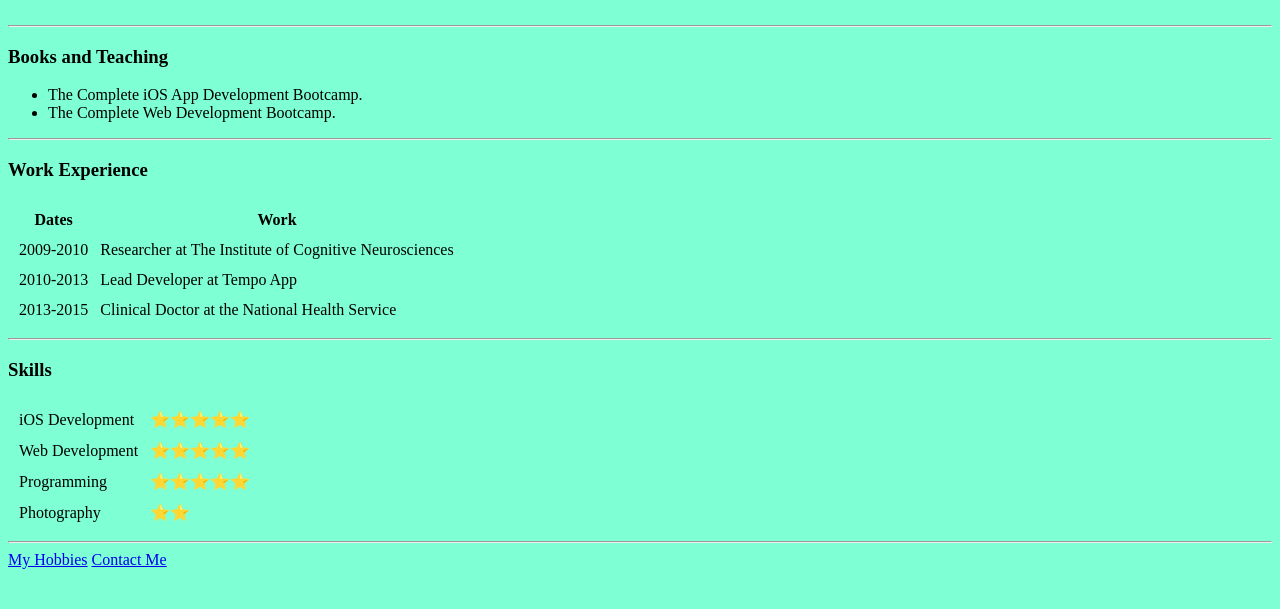
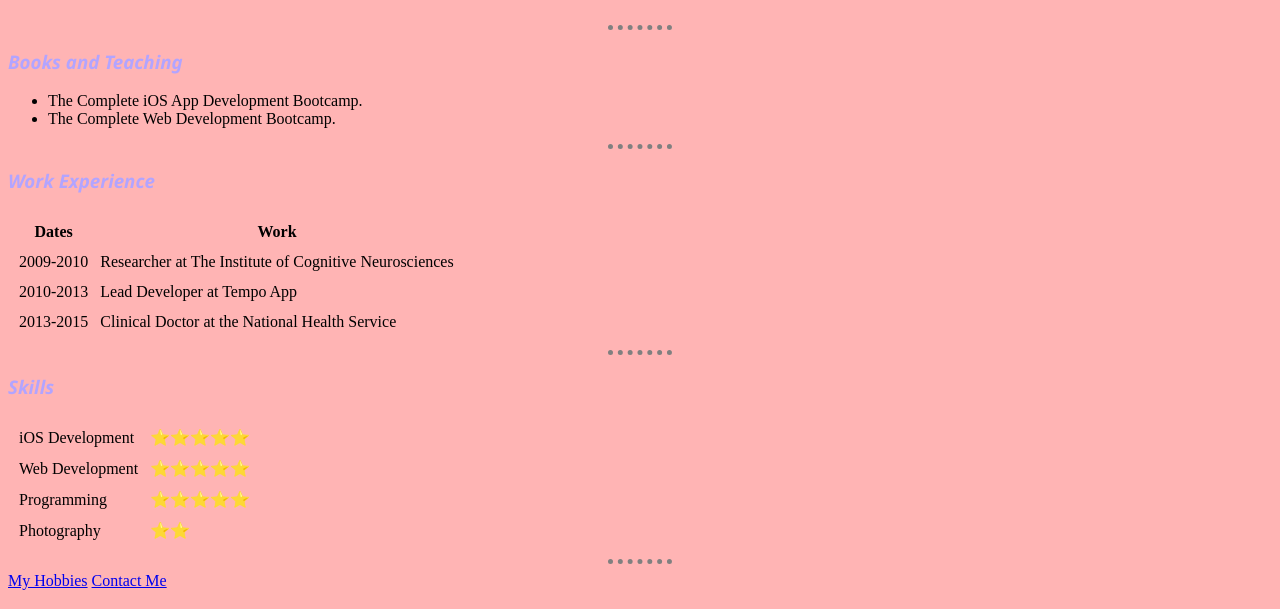
Before and after one commit to Maheshpb123/Portfolio, a plain HTML site: page index.html in a window 1280 px wide. Shown: the part 191-800 px from the top of the page. Drawn offline with Linux system fonts and the light colour scheme.

Commit message:
Portfolio complete along with CSS

```diff
--- a/index.html
+++ b/index.html
@@ -4,15 +4,16 @@
     <meta charset="UTF-8">
     <meta http-equiv="X-UA-Compatible" content="IE=edge">
     <meta name="viewport" content="width=device-width, initial-scale=1.0">
-    <style>
+    <!-- <style>
         body
         {
             background-color: aquamarine;
         }
-    </style>
+    </style> -->
     <title>KnowledgrHut😩</title>
+    <link rel="stylesheet" href="./style.css">
 </head>
-<body>
+<body style="background-color:#FFB4B4 ">
     <table cellspacing="20">
         <tr>
             <td>
--- a/style.css
+++ b/style.css
@@ -1,4 +1,18 @@
 body
 {
-
+background-color: bisque;
 }
+h3,h2,h1
+{
+    color: #B2A4FF;
+    font-style: italic;
+    font-family: 'Segoe UI', Tahoma, Geneva, Verdana, sans-serif;
+}
+hr
+{
+    border-style: none;    /* remove the 4 borders of hr tag*/
+    border-top-style: dotted; /* produce only top border*/
+    border-color: gray;
+    border-width: 5px;
+    width: 5%;
+}
```
Also changed, not shown: contact-me.html (+1 -0 lines), hobbies.html (+1 -0 lines).
